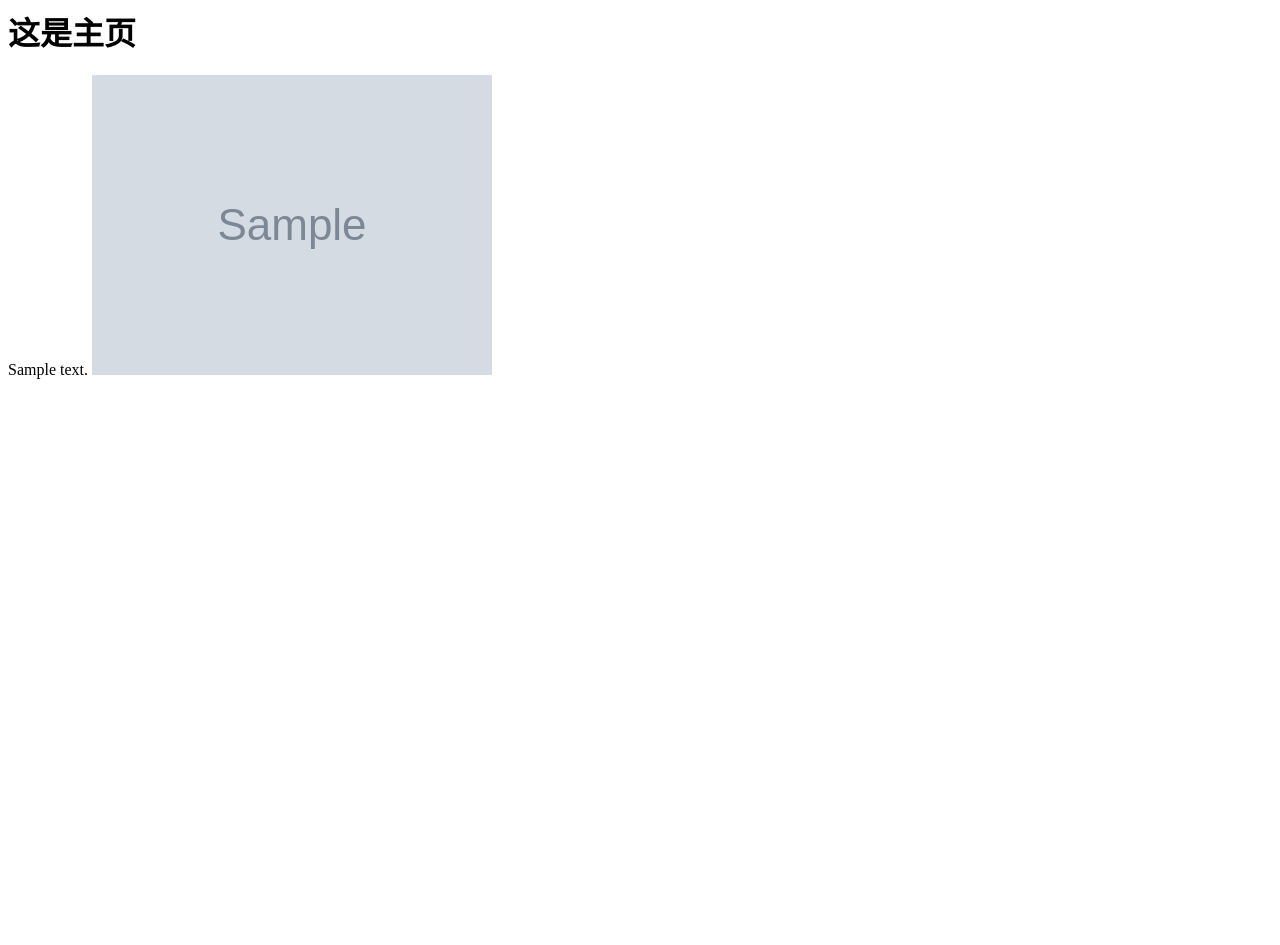
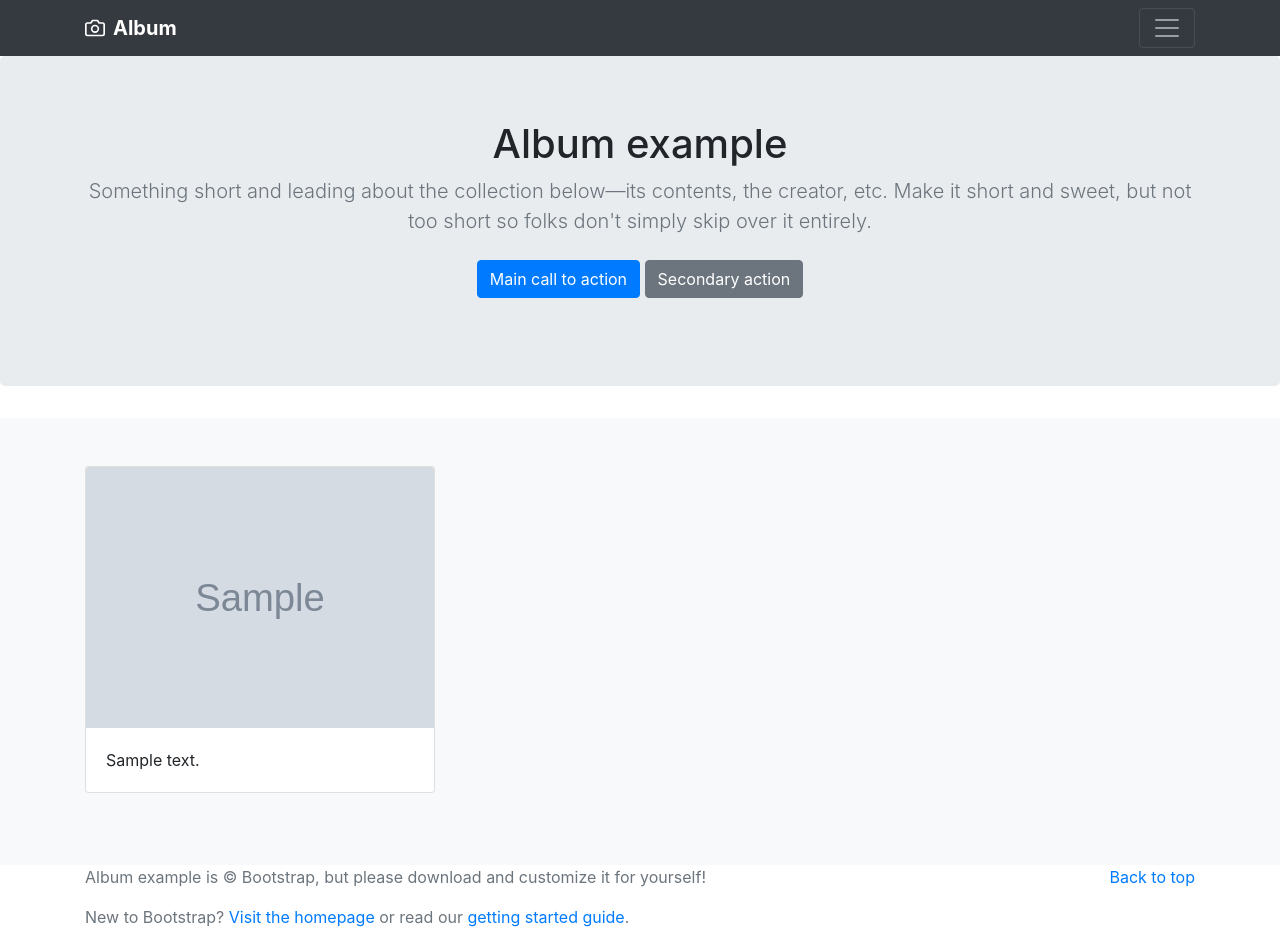
Before and after one commit to Betterming/portfolio, a Django app: page / in a window 1280 px wide. Before the commit the page ends 379 px from the top, so only its background shows below. Run offline with Django 3.2, Linux system fonts and the light colour scheme; tables that the repository leaves empty hold one stand-in row (values such as "Sample post"); grey boxes marked "Sample" are stand-in pictures; some libraries are stand-ins or nearby versions.

Commit message:
美化了主页
利用Bootstrap模板美化了主页

```diff
--- a/templates/home.html
+++ b/templates/home.html
@@ -1,5 +1,107 @@
-<h1>这是主页</h1>
+<!-- <h1>这是主页</h1>
 {% for gallery in gallerys.all %}
 {{ gallery.description }}
 <img src="{{ gallery.image.url }}">
-{% endfor %}
+{% endfor %} -->
+
+<!doctype html>
+<html lang="en">
+  <head>
+    <meta charset="utf-8">
+    <meta name="viewport" content="width=device-width, initial-scale=1, shrink-to-fit=no">
+    <meta name="description" content="">
+    <meta name="author" content="">
+    <link rel="icon" href="../../../../favicon.ico">
+
+    <title>Album example for Bootstrap</title>
+
+    <!-- Bootstrap core CSS -->
+    <link rel="stylesheet" href="https://stackpath.bootstrapcdn.com/bootstrap/4.1.1/css/bootstrap.min.css" integrity="sha384-WskhaSGFgHYWDcbwN70/dfYBj47jz9qbsMId/iRN3ewGhXQFZCSftd1LZCfmhktB" crossorigin="anonymous">
+  </head>
+
+  <body>
+
+    <header>
+      <div class="collapse bg-dark" id="navbarHeader">
+        <div class="container">
+          <div class="row">
+            <div class="col-sm-8 col-md-7 py-4">
+              <h4 class="text-white">About</h4>
+              <p class="text-muted">Add some information about the album below, the author, or any other background context. Make it a few sentences long so folks can pick up some informative tidbits. Then, link them off to some social networking sites or contact information.</p>
+            </div>
+            <div class="col-sm-4 offset-md-1 py-4">
+              <h4 class="text-white">Contact</h4>
+              <ul class="list-unstyled">
+                <li><a href="#" class="text-white">Follow on Twitter</a></li>
+                <li><a href="#" class="text-white">Like on Facebook</a></li>
+                <li><a href="#" class="text-white">Email me</a></li>
+              </ul>
+            </div>
+          </div>
+        </div>
+      </div>
+      <div class="navbar navbar-dark bg-dark box-shadow">
+        <div class="container d-flex justify-content-between">
+          <a href="#" class="navbar-brand d-flex align-items-center">
+            <svg xmlns="http://www.w3.org/2000/svg" width="20" height="20" viewBox="0 0 24 24" fill="none" stroke="currentColor" stroke-width="2" stroke-linecap="round" stroke-linejoin="round" class="mr-2"><path d="M23 19a2 2 0 0 1-2 2H3a2 2 0 0 1-2-2V8a2 2 0 0 1 2-2h4l2-3h6l2 3h4a2 2 0 0 1 2 2z"></path><circle cx="12" cy="13" r="4"></circle></svg>
+            <strong>Album</strong>
+          </a>
+          <button class="navbar-toggler" type="button" data-toggle="collapse" data-target="#navbarHeader" aria-controls="navbarHeader" aria-expanded="false" aria-label="Toggle navigation">
+            <span class="navbar-toggler-icon"></span>
+          </button>
+        </div>
+      </div>
+    </header>
+
+    <main role="main">
+
+      <section class="jumbotron text-center">
+        <div class="container">
+          <h1 class="jumbotron-heading">Album example</h1>
+          <p class="lead text-muted">Something short and leading about the collection below—its contents, the creator, etc. Make it short and sweet, but not too short so folks don't simply skip over it entirely.</p>
+          <p>
+            <a href="#" class="btn btn-primary my-2">Main call to action</a>
+            <a href="#" class="btn btn-secondary my-2">Secondary action</a>
+          </p>
+        </div>
+      </section>
+
+      <div class="album py-5 bg-light">
+        <div class="container">
+
+          <div class="row">
+          	{% for gallery in gallerys.all %}
+            <div class="col-md-4">
+              <div class="card mb-4 box-shadow">
+                <img class="card-img-top" src="{{ gallery.image.url }}">
+                <div class="card-body">
+                  <p class="card-text">{{ gallery.description }}</p>
+                </div>
+              </div>
+            </div>
+            {% endfor %}
+          </div>
+        </div>
+      </div>
+
+    </main>
+
+    <footer class="text-muted">
+      <div class="container">
+        <p class="float-right">
+          <a href="#">Back to top</a>
+        </p>
+        <p>Album example is &copy; Bootstrap, but please download and customize it for yourself!</p>
+        <p>New to Bootstrap? <a href="../../">Visit the homepage</a> or read our <a href="../../getting-started/">getting started guide</a>.</p>
+      </div>
+    </footer>
+
+    <!-- Bootstrap core JavaScript
+    ================================================== -->
+    <!-- Placed at the end of the document so the pages load faster -->
+    <script src="https://code.jquery.com/jquery-3.3.1.slim.min.js" integrity="sha384-q8i/X+965DzO0rT7abK41JStQIAqVgRVzpbzo5smXKp4YfRvH+8abtTE1Pi6jizo" crossorigin="anonymous"></script>
+	<script src="https://cdnjs.cloudflare.com/ajax/libs/popper.js/1.14.3/umd/popper.min.js" integrity="sha384-ZMP7rVo3mIykV+2+9J3UJ46jBk0WLaUAdn689aCwoqbBJiSnjAK/l8WvCWPIPm49" crossorigin="anonymous"></script>
+	<script src="https://stackpath.bootstrapcdn.com/bootstrap/4.1.1/js/bootstrap.min.js" integrity="sha384-smHYKdLADwkXOn1EmN1qk/HfnUcbVRZyYmZ4qpPea6sjB/pTJ0euyQp0Mk8ck+5T" crossorigin="anonymous"></script>
+
+  </body>
+</html>
```
